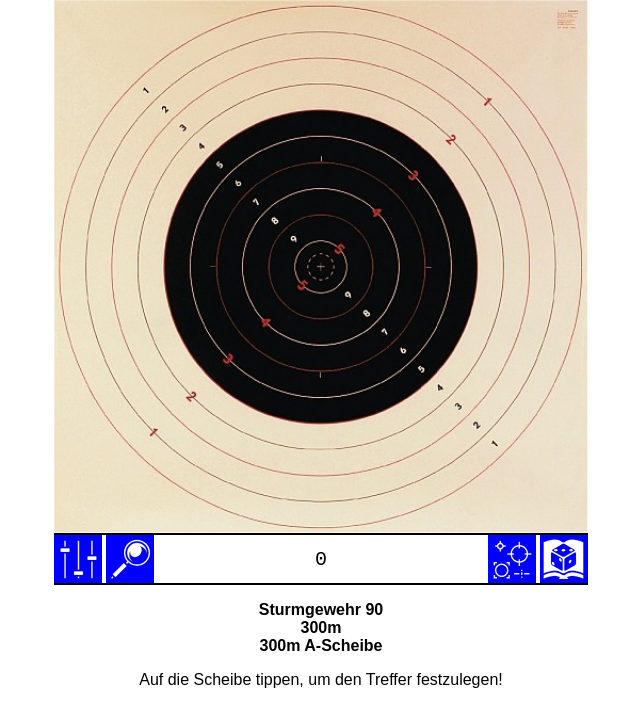
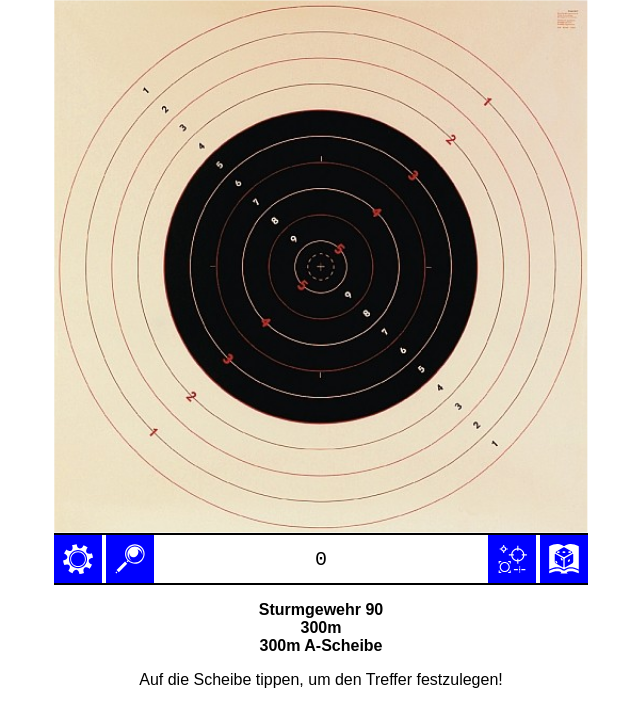
Before and after one commit to m00gendai/schuetzenhilfe-v2, a React (Vite) app: page / in a window 1280 px wide. Shown: the top 726 px of the page, without its empty margins (319-959 px from the left). Built offline with nearby package versions, Linux system fonts and the light colour scheme.

Commit message:
Changed button icons from SVG to react-icon icons

```diff
--- a/src/components/Screen.tsx
+++ b/src/components/Screen.tsx
@@ -1,5 +1,5 @@
-import {SettingsButton, RulesButton, ZoomButton, HitSwitchButton} from "../buttons"
 import s from "../styles/Screen.module.css";
+import { GiCog, GiMagnifyingGlass, GiMultipleTargets, GiRuleBook } from "react-icons/gi";
 
 interface screenProps {
   hit: number;
@@ -26,18 +26,18 @@ export default function Screen({
 }: screenProps) {
   return (
     <section className={s.container}>
-      <button className={s.button} name="Einstellungen" onClick={() => setShowOptions(!showOptions)}>
-        <SettingsButton />
+      <button className={s.button} title="Einstellungen" onClick={() => setShowOptions(!showOptions)}>
+        <GiCog />
       </button>
-      <button className={s.button} name="Vergrössern" onClick={()=>setZoom(zoom === 3 ? 1 : zoom+1)}style={{margin: "0 0 0 0.25rem"}} >
-        <ZoomButton />
+      <button className={s.button} title="Zielscheibe Vergrössern" onClick={()=>setZoom(zoom === 3 ? 1 : zoom+1)}style={{margin: "0 0 0 0.25rem"}} >
+        <GiMagnifyingGlass />
       </button>
       <div className={s.score}>{hit < 0 ? "0" : hit}</div>
-      <button className={s.button} name="Trefferanzeige wechseln" onClick={()=>setReticle(reticle === 2 ? 1 : reticle+1)} style={{margin: "0 0.25rem 0 0"}} >
-        <HitSwitchButton />
+      <button className={s.button} title="Trefferanzeige wechseln" onClick={()=>setReticle(reticle === 2 ? 1 : reticle+1)} style={{margin: "0 0.25rem 0 0"}} >
+        <GiMultipleTargets />
       </button>
-      <button className={s.button} name="Hilfe" onClick={() => setShowHelp(!showHelp)}>
-        <RulesButton />
+      <button className={s.button} title="Hilfe" onClick={() => setShowHelp(!showHelp)}>
+        <GiRuleBook />
       </button>
     </section>
   );
```
